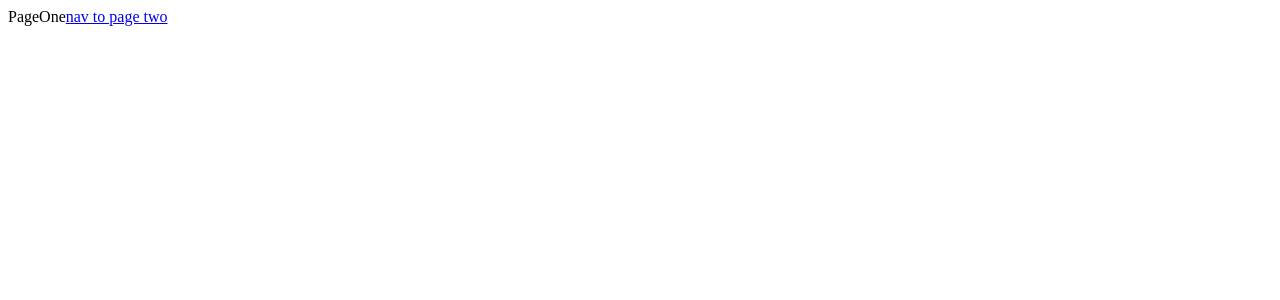
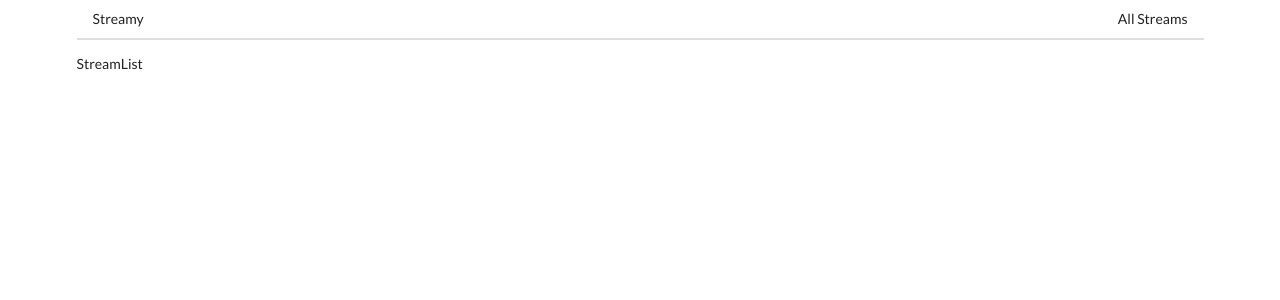
Before and after one commit to xiaolinangela/react-streams, a React (Create React App) app: page / in a window 1280 px wide. Shown: the top 300 px of the page. Built offline with nearby package versions, Linux system fonts and the light colour scheme.

Commit message:
setup react router

```diff
--- a/public/index.html
+++ b/public/index.html
@@ -7,7 +7,12 @@
     <meta name="theme-color" content="#000000" />
     <meta
       name="description"
-      content="Web site created using create-react-app"
+      content="Web
+       site created using create-react-app"
+    />
+    <link
+      rel="stylesheet"
+      href="https://cdnjs.cloudflare.com/ajax/libs/semantic-ui/2.4.1/semantic.min.css"
     />
     <link rel="apple-touch-icon" href="%PUBLIC_URL%/logo192.png" />
     <!--
--- a/src/components/App.js
+++ b/src/components/App.js
@@ -1,31 +1,23 @@
 import React from "react";
-import { BrowserRouter, Route, Link } from "react-router-dom";
-
-const PageOne = () => {
-  return (
-    <div>
-      PageOne
-      <Link to="/pagetwo">nav to page two</Link>
-    </div>
-  );
-};
-
-const PageTwo = () => {
-  return (
-    <div>
-      PageTwo
-      <Link to="/">return to page one</Link>
-    </div>
-  );
-};
+import { BrowserRouter, Route } from "react-router-dom";
+import StreamCreate from "./streams/StreamCreate";
+import StreamEdit from "./streams/StreamEdit";
+import StreamDelete from "./streams/StreamDelete";
+import StreamShow from "./streams/StreamShow";
+import StreamList from "./streams/StreamList";
+import Header from "./Header";
 
 const App = () => {
   return (
-    <div>
+    <div className="ui container">
       <BrowserRouter>
         <div>
-          <Route path="/" exact component={PageOne} />
-          <Route path="/pagetwo" component={PageTwo} />
+          <Header />
+          <Route path="/" exact component={StreamList} />
+          <Route path="/streams/new" exact component={StreamCreate} />
+          <Route path="/streams/edit" exact component={StreamEdit} />
+          <Route path="/streams/delete" exact component={StreamDelete} />
+          <Route path="/streams/show" exact component={StreamShow} />
         </div>
       </BrowserRouter>
     </div>
--- /dev/null
+++ b/src/components/Header.js
@@ -0,0 +1,19 @@
+import React from "react";
+import { Link } from "react-router-dom";
+
+const Header = () => {
+  return (
+    <div className="ui secondary pointing menu">
+      <Link to="/" className="item">
+        Streamy
+      </Link>
+      <div className="right menu">
+        <Link to="/" className="item">
+          All Streams
+        </Link>
+      </div>
+    </div>
+  );
+};
+
+export default Header;
--- /dev/null
+++ b/src/components/streams/StreamCreate.js
@@ -0,0 +1,7 @@
+import React from "react";
+
+const StreamCreate = () => {
+  return <div>StreamCreate</div>;
+};
+
+export default StreamCreate;
--- /dev/null
+++ b/src/components/streams/StreamDelete.js
@@ -0,0 +1,7 @@
+import React from "react";
+
+const StreamDelete = () => {
+  return <div>StreamDelete</div>;
+};
+
+export default StreamDelete;
--- /dev/null
+++ b/src/components/streams/StreamEdit.js
@@ -0,0 +1,7 @@
+import React from "react";
+
+const StreamEdit = () => {
+  return <div>StreamEdit</div>;
+};
+
+export default StreamEdit;
--- /dev/null
+++ b/src/components/streams/StreamList.js
@@ -0,0 +1,7 @@
+import React from "react";
+
+const StreamList = () => {
+  return <div>StreamList</div>;
+};
+
+export default StreamList;
--- /dev/null
+++ b/src/components/streams/StreamShow.js
@@ -0,0 +1,7 @@
+import React from "react";
+
+const StreamShow = () => {
+  return <div>StreamShow</div>;
+};
+
+export default StreamShow;
```
